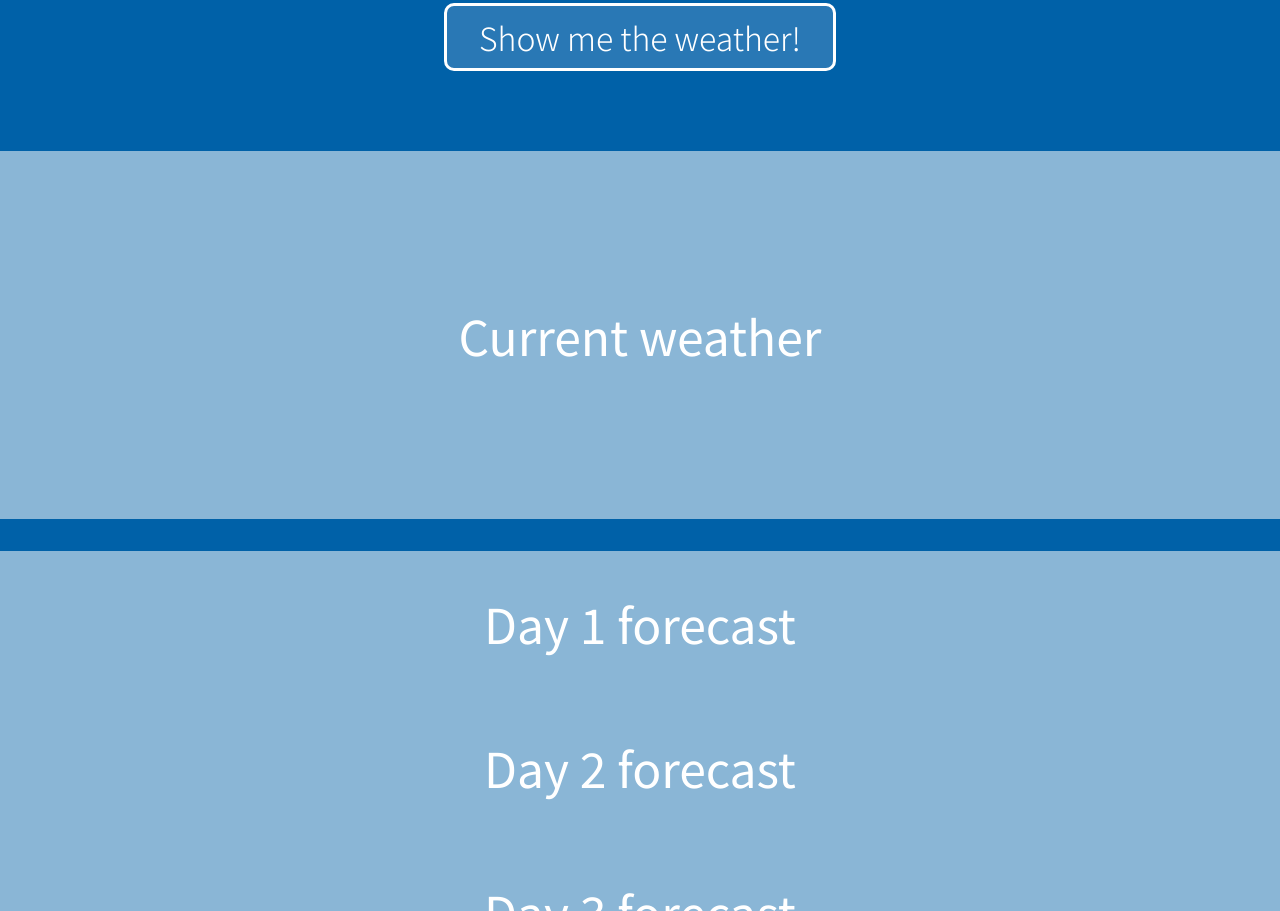
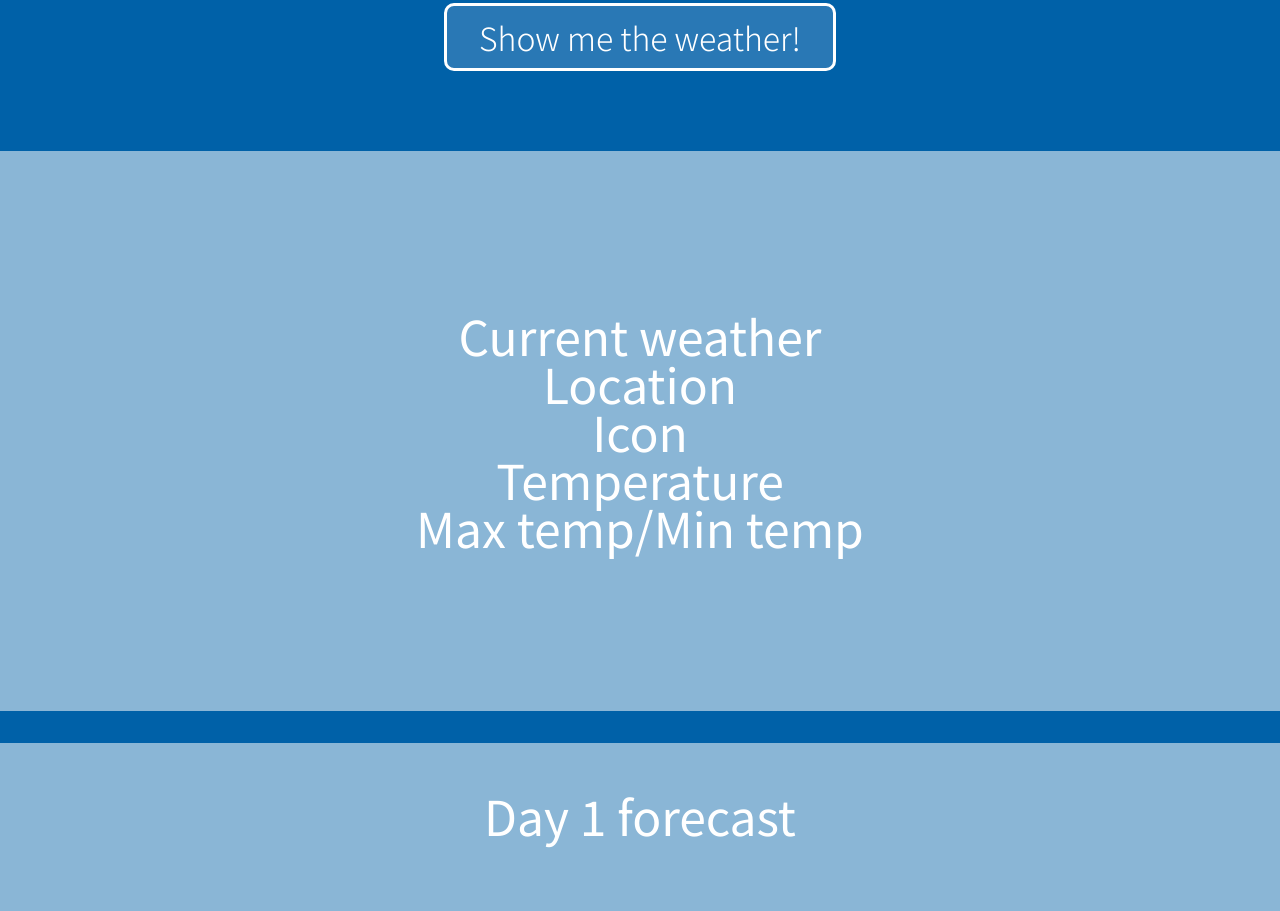
Before and after one commit to EwelinaEwa/weather-app, a plain HTML site: page index.html in a window 1280 px wide. Shown: the part 466-1377 px from the top of the page. Drawn offline with Linux system fonts and the light colour scheme.

Commit message:
Add more detail weather html elements

```diff
--- a/index.html
+++ b/index.html
@@ -24,7 +24,14 @@
         <button id="showWeather">Show me the weather!</button>
     </form>
     <div id="forecast">
-        <div id="currentWeather">Current weather</div>
+        <div id="currentWeather">
+            <div>Current weather</div>
+            <div id="location">Location</div>
+            <div id="icon">Icon</div>
+            <div id="temperature">Temperature</div>
+            <div><span id="maxTemp">Max temp</span>/<span id="min temp">Min temp</span></div>
+
+        </div>
         <div id="weatherForecast">
             <div id="day1" class="dailyForecast">Day 1 forecast</div>
             <div id="day2" class="dailyForecast">Day 2 forecast</div>
```
